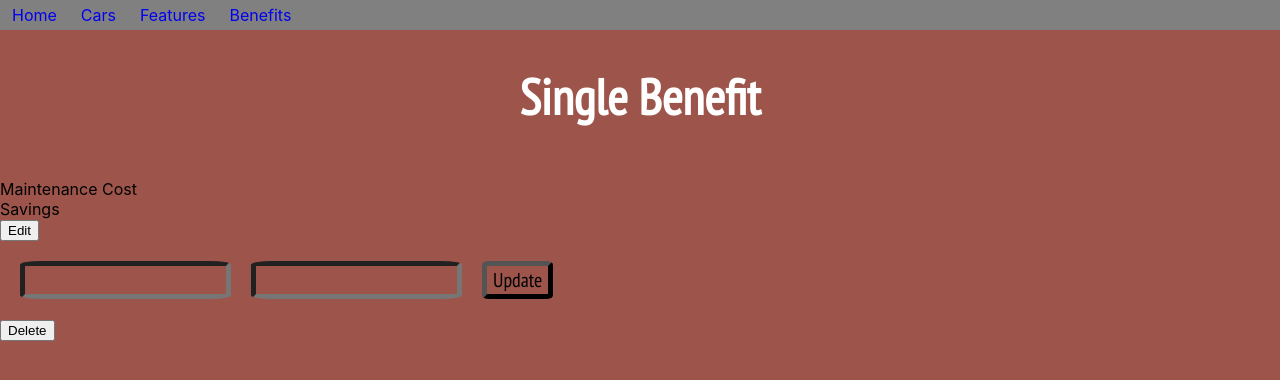
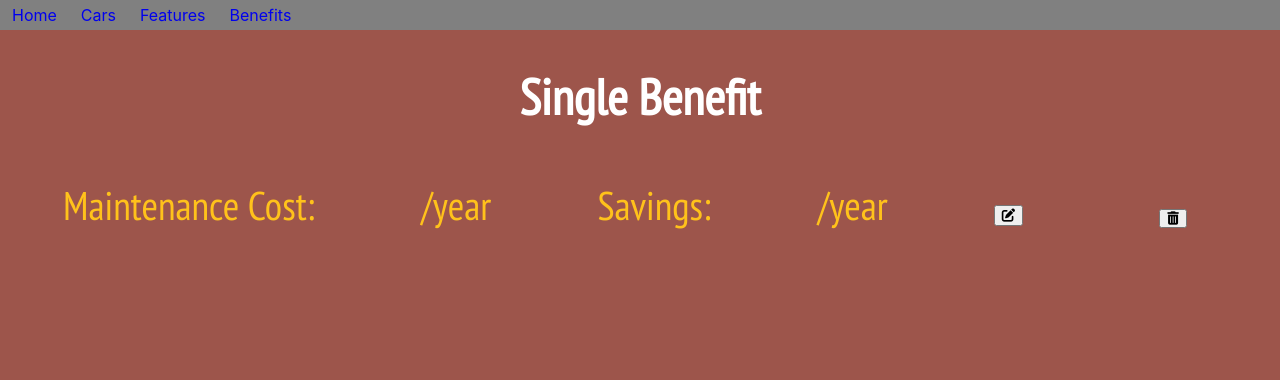
Before and after one commit to gprophete/ev-database, a React (Create React App) app in the folder client/: page /benefit/1 in a window 1280 px wide. Shown: the top 380 px of the page. Built offline with nearby package versions, Linux system fonts and the light colour scheme; no server answers.

Commit message:
css added to benefit component

```diff
--- a/client/src/components/Benefits.js
+++ b/client/src/components/Benefits.js
@@ -8,7 +8,8 @@ export default class Benefits extends Component {
             maintenanceCost: '',
             savings: '',
         },
-        allBenefits: []
+        allBenefits: [],
+        formView: false
     }
 
     componentDidMount() {
@@ -46,6 +47,12 @@ export default class Benefits extends Component {
         }
 
     }
+    toggleView = () => {
+        const formView = !this.state.formView
+        this.setState({ formView: formView })
+        console.log('formView', formView)
+    }
+
 
 
 
@@ -53,9 +60,25 @@ export default class Benefits extends Component {
     render() {
         return (
             <div>
-                <h1> EV Benefits </h1>
+                <h1 className="App"> EV Benefits </h1>
+                {this.state.allBenefits.map((benefit) => {
+                    return (
+                        <div className= "container">
 
-                <form onSubmit={this.onSubmit}>
+                            <Link to={`/benefit/${benefit._id}`}>
+                                <div>{benefit.maintenanceCost}/year</div></Link>
+                            <div>{benefit.savings}/year</div>
+
+                        </div>
+                    )
+                })}
+                <div>
+                {this.state.formView === true ? null :
+                        <button onClick={this.toggleView} className="btn">
+                            <i class="fas fa-mouse"></i>
+                        </button>}
+                        {this.state.formView === true
+                ?<form onSubmit={this.onSubmit}>
                     <label>Maintenance Cost</label>
                     <input
                         type="text"
@@ -72,17 +95,9 @@ export default class Benefits extends Component {
 
                     <input type="submit" value="Create new benefit" />
                 </form>
-
-                {this.state.allBenefits.map((benefit) => {
-                    return (
-                        <div>
-                            <h2>EV</h2>
-                            <Link to={`/benefit/${benefit._id}`}><div>{benefit.maintenanceCost}</div></Link>
-                            <div>{benefit.savings}</div>
-
-                        </div>
-                    )
-                })}
+                :null
+}
+                </div>
 
             </div>
         )
--- a/client/src/components/Cars.js
+++ b/client/src/components/Cars.js
@@ -1,8 +1,8 @@
 import React, { Component } from 'react'
 import axios from 'axios';
 import { Link } from 'react-router-dom'
-import App from '../App.css'
 import { Redirect } from 'react-router-dom'
+
 
 export default class Cars extends Component {
     state = {
@@ -123,7 +123,7 @@ export default class Cars extends Component {
                                 value={this.state.newCar.price}
                                 onChange={this.onChange} />
 
-                            <input className="input-item" type="submit" value="Create new car" onClick={this.toggleView}/>
+                            <input className="input-item" type="submit" value="Create new car"/>
                         </form>
                         : null
                     }
--- a/client/src/components/Features.js
+++ b/client/src/components/Features.js
@@ -1,13 +1,13 @@
 import React, { Component } from 'react'
 import axios from 'axios'
 import { Link } from 'react-router-dom'
+
 
 export default class Features extends Component {
     state = {
         newFeature: {
             battery: '',
             range: '',
-            safety: '',
             topSpeed: '',
         },
         allFeatures: [],
@@ -49,6 +49,7 @@ export default class Features extends Component {
         }
 
     }
+
     toggleView = () => {
         const formView = !this.state.formView
         this.setState({ formView: formView })
@@ -59,21 +60,28 @@ export default class Features extends Component {
 
 
     render() {
+
         return (
-            <div>
-                <h1> EV Features </h1>
+            <div className='App'>
+                <h1>Electric Vehicle Features</h1>
+
                 {this.state.allFeatures.map((feature) => {
                     return (
-                        <div className="container">
-                            <Link to={`/feature/${feature._id}`}><div>{feature.battery}</div></Link>
+                        <div className="feature-container">
+
+                            <Link to={`/feature/${feature._id}`}>
+                                <div>{feature.battery}</div>
+                            </Link>
                             <div>{feature.range}</div>
-                            <div>{feature.safety}</div>
                             <div>{feature.topSpeed}</div>
+
                         </div>
                     )
                 })}
-                {this.state.formView === true ? null : <button onClick={this.toggleView}>
-                    Edit
+                <div>
+                    {this.state.formView === true ? null :
+                        <button onClick={this.toggleView} className="btn">
+                            <i class="fas fa-mouse"></i>
                         </button>}
 
                     {this.state.formView === true
@@ -81,33 +89,30 @@ export default class Features extends Component {
                             <label>Battery</label>
                             <input
                                 type="text"
-                            name="battery"
-                            value={this.state.newFeature.battery}
+                                name="Battery"
+                                value={this.state.newFeature.make}
                                 onChange={this.onChange} />
                             <label>Range</label>
                             <input
                                 type="text"
                                 name="range"
-                            value={this.state.newFeature.range}
+                                value={this.state.newFeature.model}
                                 onChange={this.onChange} />
 
-                        <label>Safety</label>
-                        <input
-                            type="text"
-                            name="safety"
-                            value={this.state.newFeature.safety}
-                            onChange={this.onChange} />
                             <label>Top Speed</label>
                             <input
                                 type="text"
                                 name="topSpeed"
-                            // value={this.state.newFeature.topSpeed}
+                                value={this.state.newFeature.bodyType}
                                 onChange={this.onChange} />
 
-                        <input type="submit" value="Create new feature" />
+
+                            <input className="input-item" type="submit" value="Create new feature" onClick={this.toggleView}/>
                         </form>
                         : null
                     }
+
+                </div>
 
 
             </div>
--- a/client/src/components/SingleBenefit.js
+++ b/client/src/components/SingleBenefit.js
@@ -3,6 +3,7 @@ import App from '../App.css'
 import axios from 'axios'
 import Benefits from './Benefits.js'
 import { Link } from 'react-router-dom'
+import { Redirect } from 'react-router-dom'
 
 export default class SingleBenefit extends Component {
 
@@ -11,8 +12,8 @@ export default class SingleBenefit extends Component {
             maintenanceCost: 0,
             savings: 0,
         },
-        editBenefitItem: true,
-        redirect: true,
+        formView: false,
+        redirect: false,
     }
     componentDidMount() {
         this.getBenefitById()
@@ -46,10 +47,13 @@ export default class SingleBenefit extends Component {
             console.log(error)
 
         }
+        const newState = { ...this.state }
+        newState.redirect = true
+        this.setState(newState)
 
     }
 
-    onDelete = async ()=>{
+    onDelete = async () => {
         try {
             const benefitId = this.props.match.params.benefitId
             await axios.delete(`/api/benefit/${benefitId}`, this.state)
@@ -61,24 +65,35 @@ export default class SingleBenefit extends Component {
         }
 
     }
-    toggleEditForm = () => {
-        const editBenefitItem = !this.state.editBenefitItem
-        this.setState = (editBenefitItem)
+    toggleView = () => {
+        const formView = !this.state.formView
+        this.setState({ formView: formView })
+        console.log('formView', formView)
     }
 
     render() {
+        if (this.state.redirect) {
+            return (<Redirect to="/benefits" />)
+        }
         return (
             <div>
                 <h1 className="App">Single Benefit</h1>
+                <div className="feature-container">
+
+                    <label>Maintenance Cost:</label>
+                    <div>{this.state.maintenanceCost}/year</div>
+                    <label>Savings:</label>
+                    <div>{this.state.savings}/year</div>
+
                     <div>
-                    <label>Maintenance Cost</label>
-                    <div>{this.state.maintenanceCost}</div>
-                    <label>Savings</label>
-                    <div>{this.state.savings}</div>
-                    <div>
-                    <button onClick={this.toggleEditForm}>Edit</button>
+                        {this.state.formView === true ? null
+                        :<button onClick={this.toggleView}>
+                        <i class="fas fa-edit"></i>
+                        </button> }
 
-                        <form onSubmit={this.onSubmit}>
+
+                        {this.state.formView === true
+                            ?<form onSubmit={this.onSubmit}>
                                 <input
                                     type="number"
                                     name="maintenanceCost"
@@ -91,15 +106,17 @@ export default class SingleBenefit extends Component {
                                     value={this.state.savings}
                                     onChange={this.onChange} />
 
+                                <input type="submit" value="Update" />
+                            </form>
+                            : null
+                        }
+
+                    </div>
+                    <button className="delete-btn" onClick={this.onDelete}>
+                            <i class="fas fa-trash-alt"></i>
+                            </button>
 
 
-                            <input type="submit" value="Update" />
-                        </form>
-
-                        <button onClick={this.onDelete}>Delete</button>
-
-
-                    </div>
 
 
 
--- a/client/src/components/SingleFeature.js
+++ b/client/src/components/SingleFeature.js
@@ -4,6 +4,7 @@ import axios from 'axios'
 import Features from './Features.js'
 import { Link } from 'react-router-dom'
 import { Redirect } from 'react-router-dom'
+
 
 
 export default class SingleFeature extends Component {
@@ -82,7 +83,7 @@ export default class SingleFeature extends Component {
 
     render() {
         if (this.state.redirect) {
-            return (<Redirect to="/cars" />)
+            return (<Redirect to="/features" />)
         }
         return (
             <div>
@@ -97,7 +98,9 @@ export default class SingleFeature extends Component {
                     <div>
 
                         {this.state.formView === true ? null
-                            : <button onClick={this.toggleView}>Edit</button>}
+                            : <button onClick={this.toggleView} className="btn">
+                                <i class="fas fa-edit"></i>
+                            </button>}
 
                         {this.state.formView === true
                             ? <form onSubmit={this.onSubmit}>
@@ -130,7 +133,7 @@ export default class SingleFeature extends Component {
                             </form>
                             : null
                         }
-                        <button onClick={this.onDelete}>Delete</button>
+                        <button className="delete-btn" onClick={this.onDelete}><i class="fas fa-trash-alt"></i></button>
 
 
                     </div>
--- a/client/src/components/style.css
+++ b/client/src/components/style.css
@@ -39,11 +39,29 @@ nav {
 
 
   }
+  .feature-container {
+    display: flex;
+    justify-content: space-around;
+    flex-direction: row;
+    flex-wrap: wrap;
+    margin: 0 10px;
+    font-family: 'PT Sans Narrow', sans-serif;
+    font-size: 40px;
+    color:rgb(255, 194, 27);
+
+
+  }
+  .feature-container a{
+    text-decoration: none;
+    color:rgb(255, 194, 27);
+
+  }
   .container a {
     text-decoration: none;
     color: rgb(255, 194, 27);
 
   }
+
 
 
   .backgroundHome{
@@ -67,7 +85,8 @@ nav {
     font-size: 30px;
     cursor: pointer;
     border: rgb(255, 255, 252);
-    border-radius: 100%
+    border-radius: 100%;
+    margin: 40px
   }
   .btn:hover{
     background-color: rgb(63, 46, 207);
@@ -101,7 +120,7 @@ nav {
   }
   .delete-btn {
     display: flex;
-    justify-content: center;
+    justify-content: flex-end;
     align-content: center;
-    margin-top: 20px
+    margin: 30px
   }
```
Also changed, not shown: client/src/components/SingleCar.js (+11 -9 lines), 2 other files (tests, documents, lock files or other folders). Lines whose indentation alone changed are shown as unchanged.
